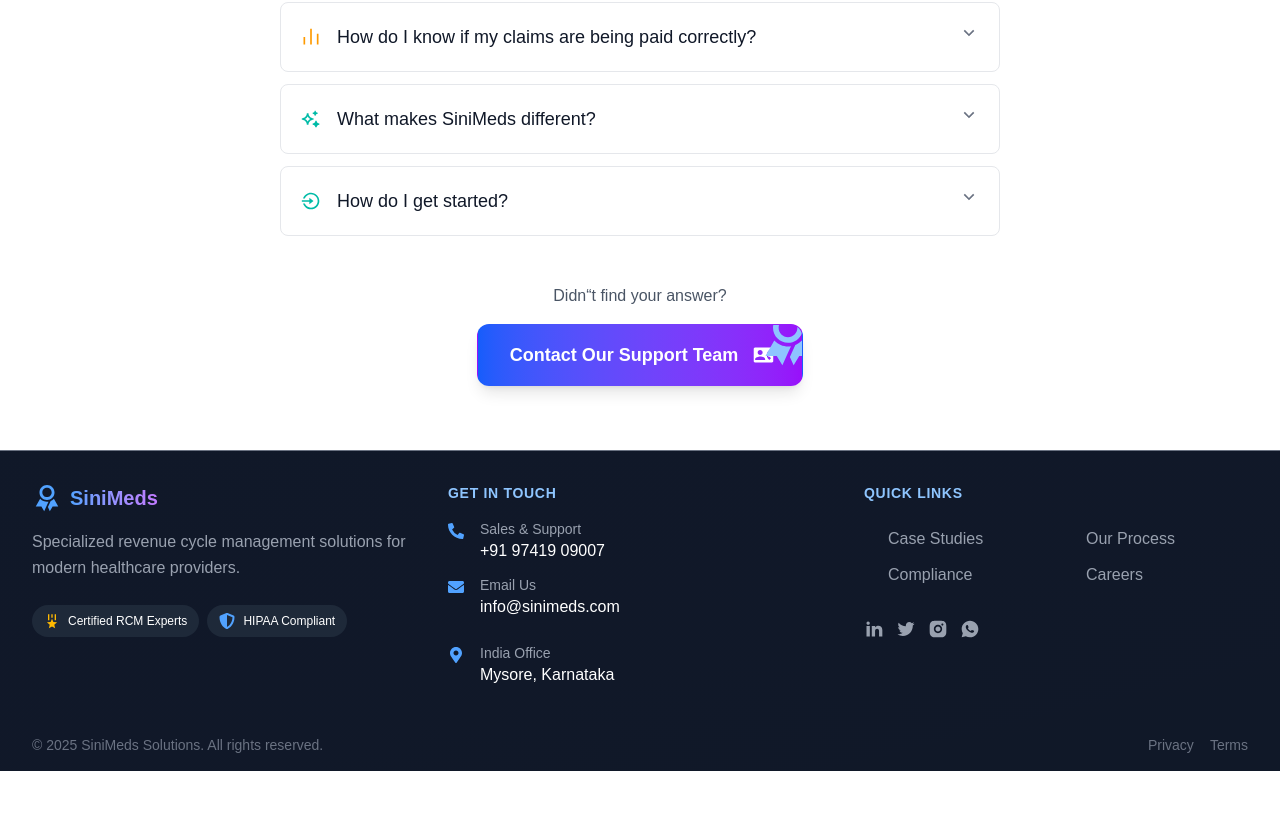
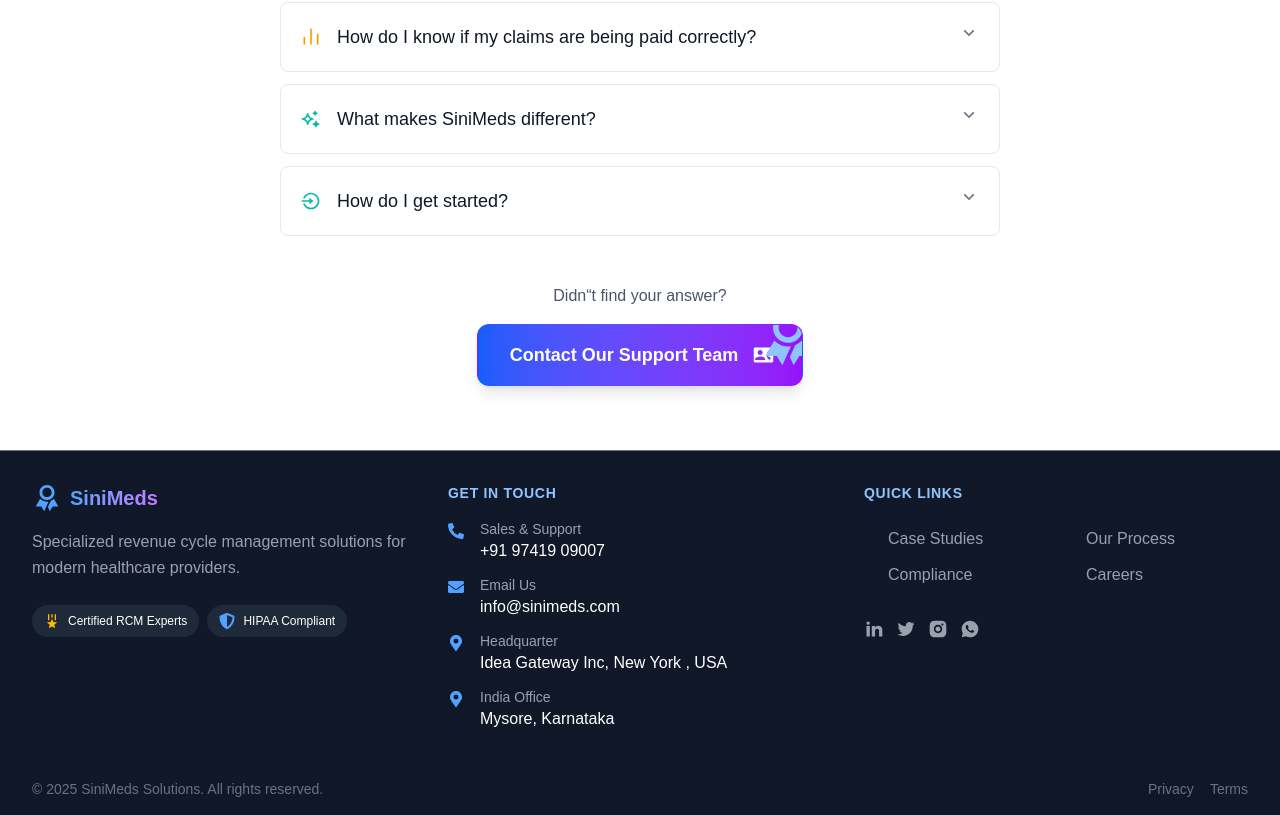
Before and after one commit to abhishekritu01/elite-services, a Next.js app: page / in a window 1280 px wide. Shown: the part 9729-10544 px from the top of the page. Before the commit the page ends 10500 px from the top, so only its background shows below. Built offline with nearby package versions, Linux system fonts and the light colour scheme.

Commit message:
meta data added and USA address updated

```diff
--- a/src/app/about/page.tsx
+++ b/src/app/about/page.tsx
@@ -167,24 +167,26 @@
                     transition={{ delay: 0.3 }}
                     className="md:w-1/2"
                   >
-                    <div className="relative aspect-video rounded-xl overflow-hidden shadow-lg">
+                    {/* <div className="relative aspect-video rounded-xl overflow-hidden shadow-lg"> */}
+                      <div className="relative w-full h-[400px] rounded-xl overflow-hidden shadow-lg">
                       <Image
-                        src="/about/office.jpg"
+                        src="/Our story.jpg"
                         alt="Our office"
                         layout="fill"
                         objectFit="cover"
+                        className="object-cover"
                       />
                     </div>
                   </motion.div>
 
-                  <div className="md:w-1/2">
+                  <div className="md:w-1/2 ">
                     <h2 className="text-3xl font-bold text-gray-900 mb-4">About Us:</h2>
                     <p className="text-gray-600 mb-6">
                       At RCM, we believe billing should never be a barrier to delivering exceptional patient care. Founded and led by physicians who understand the realities of modern healthcare, our mission is to remove the financial and administrative friction that keeps providers from doing what they do best caring for patients.
-Headquartered in ___ with a regional office in India, Mysore. We partner with healthcare organizations of all sizes across the U.S., from solo practices to large group facilities. We deliver smart, seamless, end-to-end revenue cycle solutions that ensure consistent, optimized cash flow.
+Headquartered in Idea Gateway Inc, New York , USA with a regional office in Mysore, India. We partner with healthcare organizations of all sizes across the U.S., from solo practices to large group facilities. We deliver smart, seamless, end-to-end revenue cycle solutions that ensure consistent, optimized cash flow.
                     </p>
-                    <p className="text-gray-600">
-                      We&apos;re more than a billing service. We’re a team of clinically minded professionals, financial strategists, and technology specialists, all working together to help practices not just survive but thrive.
+                    <p className="text-gray-600 mb-4">
+                      We&apos;re more than a billing service. We&apos;re a team of clinically minded professionals, financial strategists, and technology specialists, all working together to help practices not just survive but thrive.
                     </p>
                     <p className="text-gray-600">
                      At RCM, you&apos;re not outsourcing to a generic vendor. You&apos;re aligning with a team that speaks your language, shares your priorities, and is committed to protecting the business side of your practice.
@@ -235,7 +237,7 @@
                   >
                     <div className="relative aspect-square rounded-xl overflow-hidden shadow-lg">
                       <Image
-                        src="/about/mission.jpg"
+                        src="/Mission.png"
                         alt="Our mission"
                         layout="fill"
                         objectFit="cover"
--- a/src/app/components/Footer.tsx
+++ b/src/app/components/Footer.tsx
@@ -189,11 +189,11 @@
                 </div>
               </div>
               <div className="flex items-start space-x-4">
-                {/* <FaMapMarkerAlt className="text-blue-400 mt-1 flex-shrink-0" /> */}
-                {/* <div>
+                <FaMapMarkerAlt className="text-blue-400 mt-1 flex-shrink-0" />
+                <div>
                   <p className="text-gray-400 text-sm">Headquarter</p>
-                  <p className="text-white font-medium">Boston, MA • Austin, TX</p>
-                </div> */}
+                  <p className="text-white font-medium">Idea Gateway Inc, New York , USA</p>
+                </div>
               </div>
               <div className="flex items-start space-x-4">
                 <FaMapMarkerAlt className="text-blue-400 mt-1 flex-shrink-0" />
```
Also changed, not shown: public/Mission.png (added), public/Our story.jpg (added).
